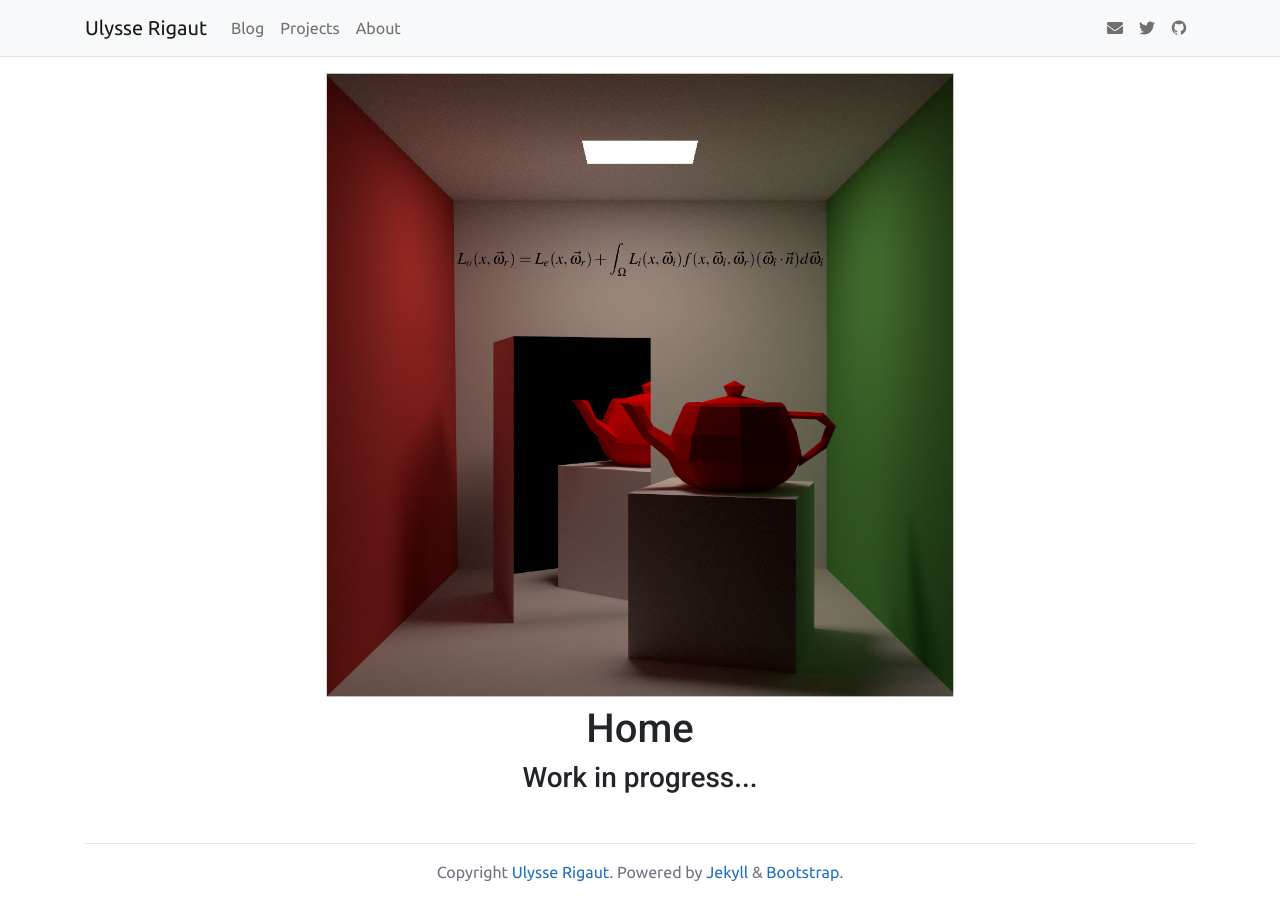
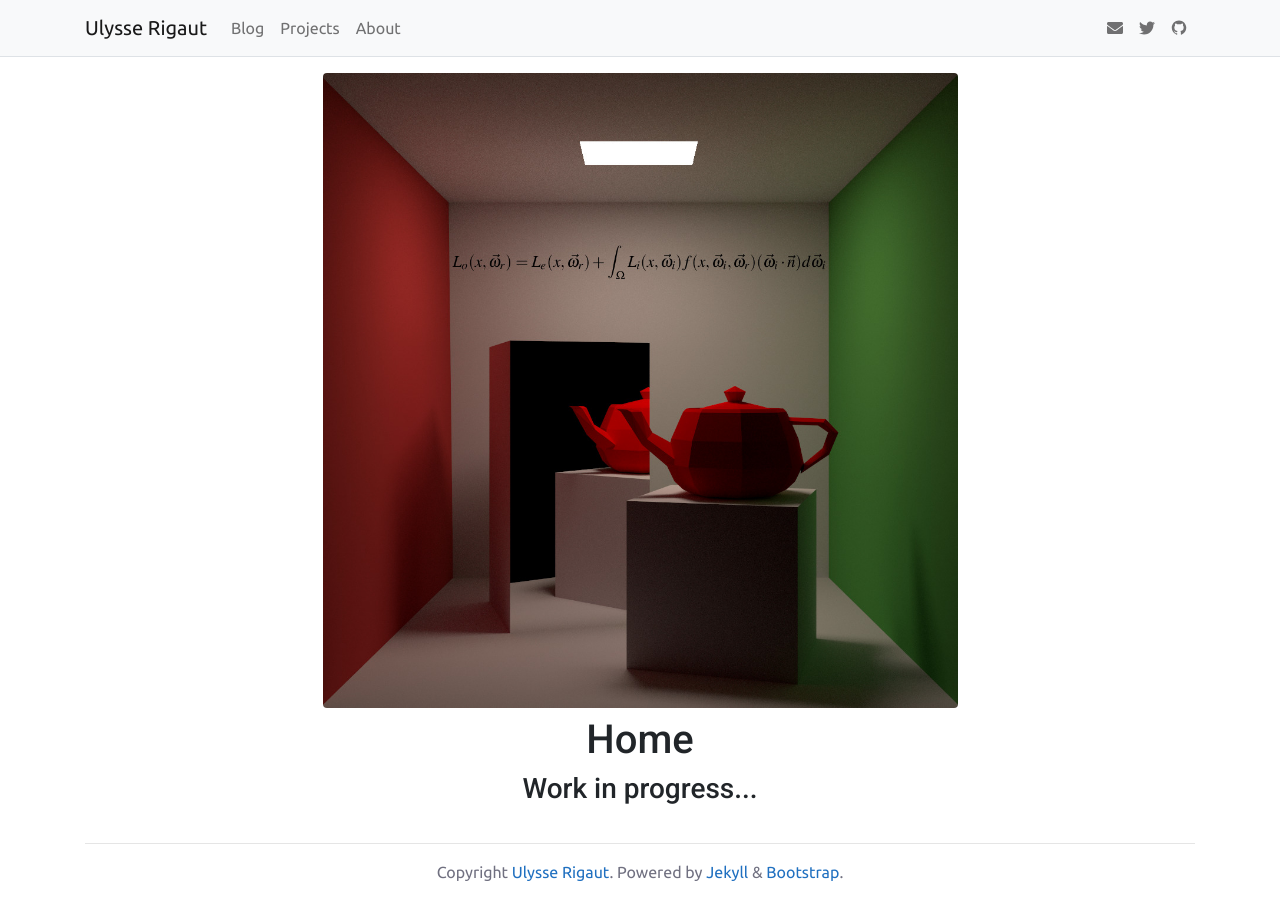
Before and after one commit to Blodangan/blodangan.github.io, a Jekyll site: the page built from index.html, in a window 1280 px wide. Built offline with Jekyll 4.4.1, drawn with Linux system fonts in a browser that asks for light colours.

Commit message:
Resize home image

```diff
--- a/index.html
+++ b/index.html
@@ -2,12 +2,15 @@
 layout: default
 image:
     path: /assets/home.jpg
-    width: 1920
-    height: 1080
+    width: 1078
+    height: 1078
 ---
 
-<img src="{{ page.image.path | relative_url }}" width="{{ page.image.width }}" height="{{ page.image.height }}" class="img-fluid rounded d-block mx-auto mb-2" alt="">
+<div class="row justify-content-center mb-2">
+    <div class="col-xl-7 col-lg-8 col-md-9 col-sm-10 col">
+        <img src="{{ page.image.path | relative_url }}" width="{{ page.image.width }}" height="{{ page.image.height }}" class="img-fluid rounded" alt="">
+    </div>
+</div>
 
 <h1 class="heading">Home</h1>
-
 <h2 class="text-center">Work in progress...</h2>
```
Also changed, not shown: assets/home.jpg.
